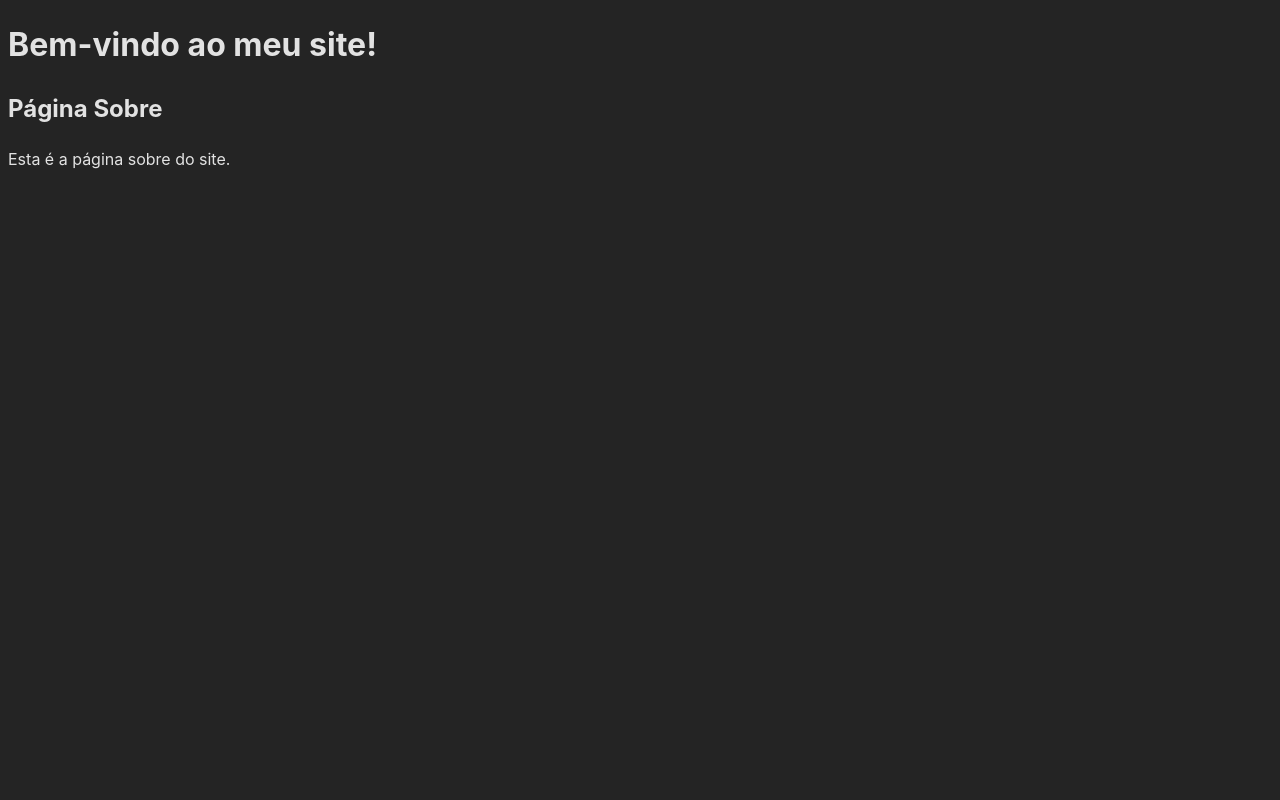
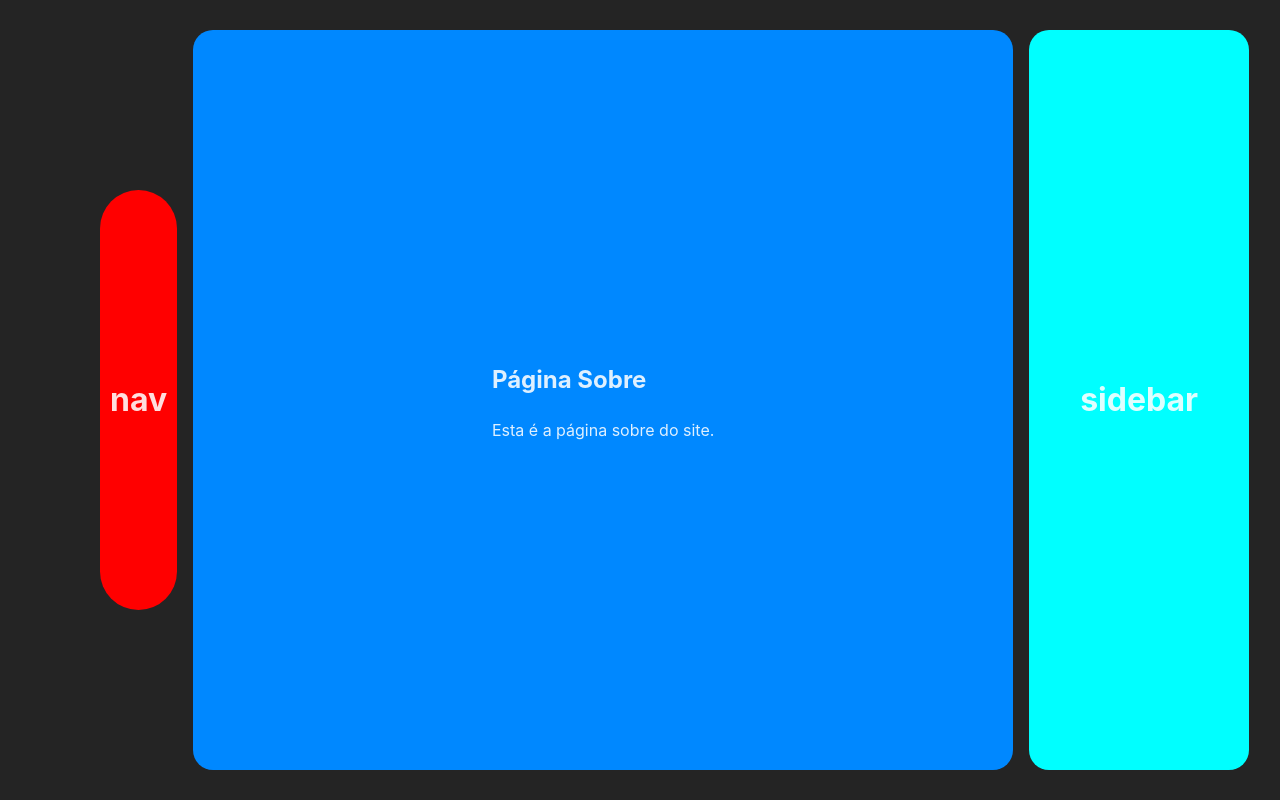
Before and after one commit to Roj10/Portif-lio-proficional, a React (Vite) app in the folder portifolio proficional/: page / in a window 1280 px wide. Built offline with nearby package versions, Linux system fonts and the light colour scheme.

Commit message:
ajuste do css

```diff
--- a/portifolio proficional/src/App.css
+++ b/portifolio proficional/src/App.css
@@ -0,0 +1,65 @@
+:root {
+    --main-radius: 5px;
+    --main-padding: 5px;
+}
+
+body {
+    display: flex;
+    justify-content: center;
+    align-items: center;
+    height: 100vh;
+    margin: 0;
+}
+
+.container {
+    display: grid;
+    grid-template-columns: 1fr 1fr 1fr 1fr;
+    grid-template-rows: 0.2fr 1.5fr 1.2fr 0.8fr;
+    grid-template-areas:
+        "nav box box sidebar"
+        "nav box box sidebar"
+        "nav box box sidebar"
+        "nav box box sidebar";
+    grid-gap: 1rem;
+
+    max-width: 1080px;
+    max-height: 720px;
+    flex-direction: reverow;
+    display: flex;
+    align-items: center;
+}
+
+.nav {
+    display: flex;
+    background-color: rgb(255, 0, 0);
+    grid-area: nav;
+    justify-content: center;
+    align-items: center;
+    border-radius: 50px;
+    padding: 10px;
+    min-height: 400px;
+}
+
+.box {
+    display: flex;
+    background-color: rgb(0, 136, 255);
+    grid-area: box;
+    justify-content: center;
+    align-items: center;
+    border-radius: 20px;
+    padding: 10px;
+    min-height: 720px;
+    min-width: 800px;
+}
+
+.sidebar {
+    display: flex;
+    background-color: aqua;
+    grid-area: sidebar;
+    justify-content: center;
+    align-items: center;
+    border-radius: 20px;
+    padding: 10px;
+    min-height: 720px;
+    min-width: 200px;
+}
--- a/portifolio proficional/src/App.jsx
+++ b/portifolio proficional/src/App.jsx
@@ -1,14 +1,19 @@
-import { useState } from 'react';
 import './App.css';
 import Sobre from './sobre';
 
 function App() {
-  const [count, setCount] = useState(0);
 
   return (
-    <div>
-      <h1>Bem-vindo ao meu site!</h1>
-      <Sobre />
+    <div className='container'>
+      <div className="nav">
+        <h1>nav</h1>
+      </div>
+      <div className="box">
+        <Sobre />
+      </div>
+      <div className="sidebar">
+        <h1>sidebar</h1>
+      </div>
     </div>
   );
 }
```
